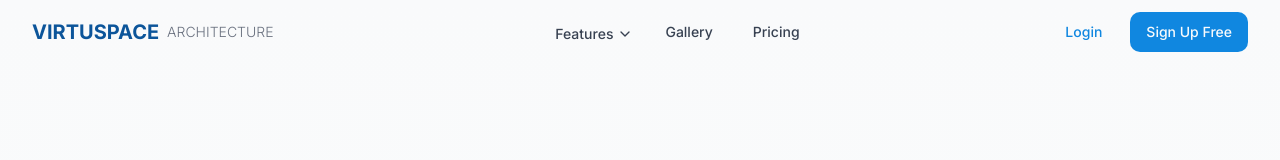
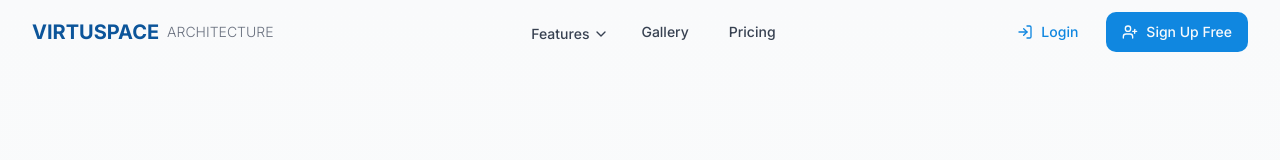
Before and after one commit to asd61101/Virtu_fyp, a React (Vite) app: page /gallery in a window 1280 px wide. Shown: the top 160 px of the page. Built offline with nearby package versions, Linux system fonts and the light colour scheme.

Commit message:
Replace dashboard button with login/signup
Replaced the dashboard button with login and signup buttons in the navigation.

```diff
--- a/src/components/Navigation.tsx
+++ b/src/components/Navigation.tsx
@@ -1,7 +1,7 @@
 
 import { useState, useEffect } from 'react';
 import { Link, useLocation } from 'react-router-dom';
-import { Menu, X, ChevronDown } from 'lucide-react';
+import { Menu, X, ChevronDown, LogIn, UserPlus } from 'lucide-react';
 import { Button } from "@/components/ui/button";
 
 const Navigation = () => {
@@ -99,10 +99,16 @@ const Navigation = () => {
               ) : (
                 <>
                   <Button variant="ghost" asChild className="text-virtuspace-500 hover:text-virtuspace-600">
-                    <Link to="/auth?mode=login">Login</Link>
+                    <Link to="/login" className="flex items-center">
+                      <LogIn className="mr-2 h-4 w-4" />
+                      Login
+                    </Link>
                   </Button>
                   <Button asChild className="bg-virtuspace-500 hover:bg-virtuspace-600">
-                    <Link to="/auth?mode=signup">Sign Up Free</Link>
+                    <Link to="/signup" className="flex items-center">
+                      <UserPlus className="mr-2 h-4 w-4" />
+                      Sign Up Free
+                    </Link>
                   </Button>
                 </>
               )}
@@ -171,14 +177,20 @@ const Navigation = () => {
                     className="w-full"
                     onClick={toggleMenu}
                   >
-                    <Link to="/auth?mode=login">Login</Link>
+                    <Link to="/login" className="flex items-center justify-center">
+                      <LogIn className="mr-2 h-4 w-4" />
+                      Login
+                    </Link>
                   </Button>
                   <Button
                     asChild
                     className="w-full bg-virtuspace-500 hover:bg-virtuspace-600"
                     onClick={toggleMenu}
                   >
-                    <Link to="/auth?mode=signup">Sign Up Free</Link>
+                    <Link to="/signup" className="flex items-center justify-center">
+                      <UserPlus className="mr-2 h-4 w-4" />
+                      Sign Up Free
+                    </Link>
                   </Button>
                 </>
               )}
```
